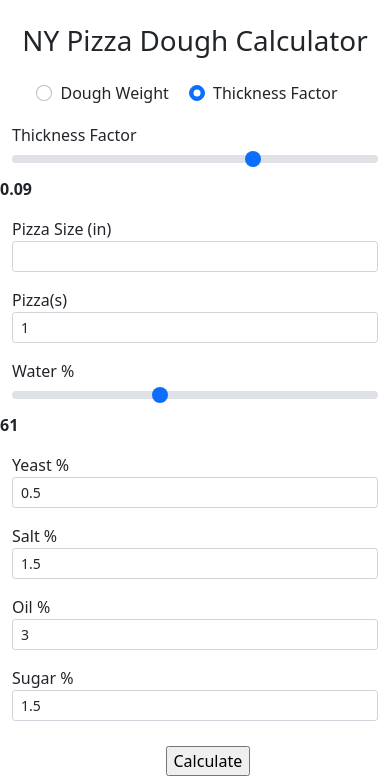
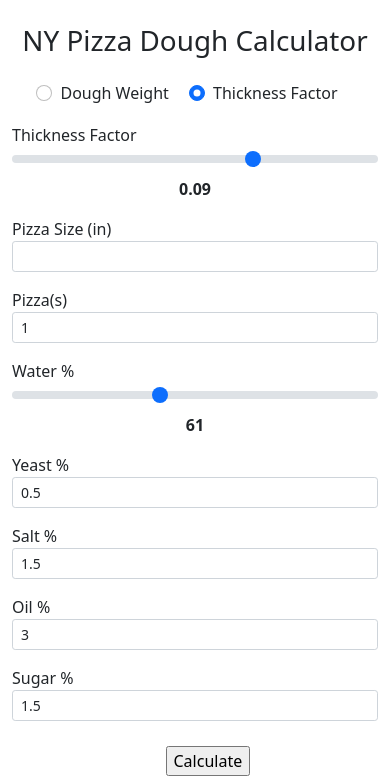
Before and after one commit to nebracy/personal-website, a Flask app: template nebracy/templates/apps/pizza.html in a window 390 px wide. Shown: the top 776 px of the page. Run offline with Flask 2, Linux system fonts and the light colour scheme; the template is opened without the code that fills it: values that come from a table or form of the project are taken from there, others are empty; parts of the project's set-up code (start-up, migrations or seed data) failed here and were passed over; some libraries are stand-ins or nearby versions.

Commit message:
Center output slider number

```diff
--- a/nebracy/templates/apps/pizza.html
+++ b/nebracy/templates/apps/pizza.html
@@ -36,11 +36,11 @@
                         </div>
                     </div>
                     <div id="choice-tf" class="mb-3">
-                        <div class="form-group row mb-3">{{ form.thickness_factor.label(class='control-label col-sm-3') }}<div class="col-sm-8">{{ form.thickness_factor(class='form-range', value=0.09, step=0.005) }}</div><div class="col-sm-1 p-0"><b><output name="tf" for="thickness_factor">0.09</output></b></div></div>
+                        <div class="form-group row mb-3">{{ form.thickness_factor.label(class='control-label col-sm-3') }}<div class="col-sm-8">{{ form.thickness_factor(class='form-range', value=0.09, step=0.005) }}</div><div class="col-sm-1 p-0 text-center"><b><output name="tf" for="thickness_factor">0.09</output></b></div></div>
                         <div class="form-group row mb-3">{{ form.pizza_size.label(class='control-label col-sm-3') }}<div class="col-sm-9">{{ form.pizza_size(class='form-control form-control-sm', step=1) }}</div></div>
                     </div>
                     <div class="form-group row mb-3">{{ form.pizza_num.label(class='control-label col-sm-3') }}<div class="col-sm-9">{{ form.pizza_num(class='form-control form-control-sm', value=1, step=1) }}</div></div>
-                    <div class="row mb-3">{{ form.water.label(class='control-label col-sm-3') }}<div class="col-sm-8">{{ form.water(class='form-range', value=61, step=1) }}</div><div class="col-sm-1 p-0"><b><output name="hydration" for="water">61</output></b></div></div>
+                    <div class="row mb-3">{{ form.water.label(class='control-label col-sm-3') }}<div class="col-sm-8">{{ form.water(class='form-range', value=61, step=1) }}</div><div class="col-sm-1 p-0 text-center"><b><output name="hydration" for="water">61</output></b></div></div>
                     <div class="form-group row mb-3">{{ form.yeast.label(class='control-label col-sm-3') }}<div class="col-sm-9">{{ form.yeast(class='form-control form-control-sm', value=0.5, step=0.1) }}</div></div>
                     <div class="form-group row mb-3">{{ form.salt.label(class='control-label col-sm-3') }}<div class="col-sm-9">{{ form.salt(class='form-control form-control-sm', value=1.5, step=0.1) }}</div></div>
                     <div class="form-group row mb-3">{{ form.oil.label(class='control-label col-sm-3') }}<div class="col-sm-9">{{ form.oil(class='form-control form-control-sm', value=3, step=0.1) }}</div></div>
```
